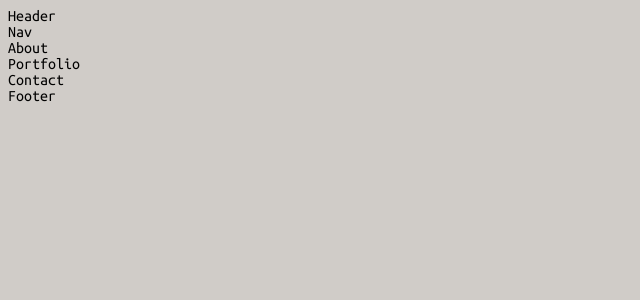
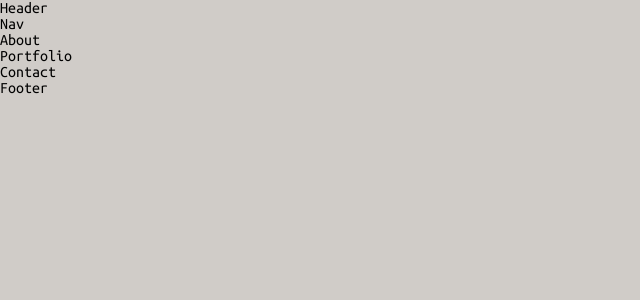
Before and after one commit to Gasimli/Personal-Website, a React (Create React App) app: page / in a window 1280 px wide. Shown: the top 300 px of the page, without its empty margins (0-640 px from the left). Built offline with nearby package versions, Linux system fonts and the light colour scheme.

Commit message:
CSS changes

```diff
--- a/src/index.css
+++ b/src/index.css
@@ -8,3 +8,14 @@ body {
     color:rgb(0, 0, 0);
     font-family: 'Ubuntu Mono', monospace;
 }
+
+* {
+  margin: 0;
+  padding: 0;
+  border: 0;
+  outline: 0;
+  box-sizing: border-box;
+  list-style: none;
+  text-decoration: none;
+
+}
```
